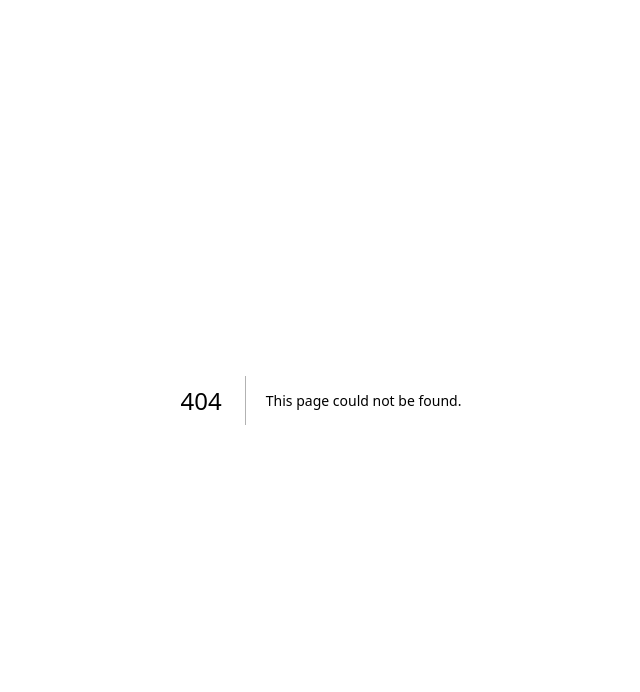
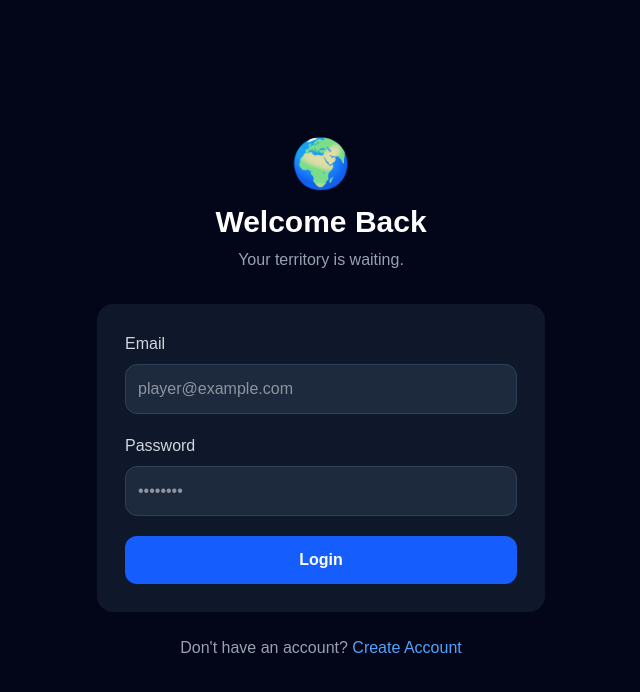
Before and after one commit to ormoon-ll/territory-game, a Next.js app: page /login in a window 1280 px wide. Before the commit this address had no page. Shown: the top 692 px of the page, without its empty margins (319-959 px from the left). Built offline with nearby package versions, Linux system fonts and the light colour scheme.

Commit message:
Add files via upload

```diff
--- /dev/null
+++ b/app/login/page.tsx
@@ -0,0 +1,127 @@
+"use client";
+
+import { FormEvent, useState } from "react";
+import { supabase } from "@/lib/supabase";
+import Link from "next/link";
+import { useRouter } from "next/navigation";
+
+export default function LoginPage() {
+  const router = useRouter();
+
+  const [email, setEmail] = useState("");
+  const [password, setPassword] = useState("");
+
+  const [errorMessage, setErrorMessage] =
+    useState("");
+
+  const [loading, setLoading] =
+    useState(false);
+
+  async function handleLogin(event: FormEvent) {
+    event.preventDefault();
+
+    setLoading(true);
+    setErrorMessage("");
+
+    const { data, error } =
+      await supabase.auth.signInWithPassword({
+        email,
+        password,
+      });
+
+    if (error) {
+      setErrorMessage(error.message);
+      setLoading(false);
+      return;
+    }
+
+    console.log("Logged in user:", data.user);
+
+    router.push("/game");
+
+    setLoading(false);
+  }
+
+  return (
+    <main className="min-h-screen bg-slate-950 flex items-center justify-center px-6">
+      <div className="w-full max-w-md">
+        <div className="text-center mb-8">
+          <div className="text-5xl mb-4">
+            🌍
+          </div>
+
+          <h1 className="text-3xl font-bold text-white">
+            Welcome Back
+          </h1>
+
+          <p className="text-gray-400 mt-2">
+            Your territory is waiting.
+          </p>
+        </div>
+
+        <form
+          onSubmit={handleLogin}
+          className="bg-slate-900 p-7 rounded-2xl space-y-5"
+        >
+          <div>
+            <label className="block text-gray-300 mb-2">
+              Email
+            </label>
+
+            <input
+              type="email"
+              value={email}
+              onChange={(event) =>
+                setEmail(event.target.value)
+              }
+              required
+              placeholder="player@example.com"
+              className="w-full bg-slate-800 border border-slate-700 rounded-xl p-3 text-white outline-none focus:border-blue-500"
+            />
+          </div>
+
+          <div>
+            <label className="block text-gray-300 mb-2">
+              Password
+            </label>
+
+            <input
+              type="password"
+              value={password}
+              onChange={(event) =>
+                setPassword(event.target.value)
+              }
+              required
+              placeholder="••••••••"
+              className="w-full bg-slate-800 border border-slate-700 rounded-xl p-3 text-white outline-none focus:border-blue-500"
+            />
+          </div>
+
+          {errorMessage && (
+            <p className="text-red-400 text-sm">
+              {errorMessage}
+            </p>
+          )}
+
+          <button
+            type="submit"
+            disabled={loading}
+            className="w-full bg-blue-600 hover:bg-blue-700 disabled:bg-gray-600 text-white font-semibold py-3 rounded-xl"
+          >
+            {loading ? "Logging in..." : "Login"}
+          </button>
+        </form>
+
+        <p className="text-center text-gray-400 mt-6">
+          Don't have an account?{" "}
+          <Link
+            href="/signup"
+            className="text-blue-400 hover:underline"
+          >
+            Create Account
+          </Link>
+        </p>
+      </div>
+    </main>
+  );
+}
```
